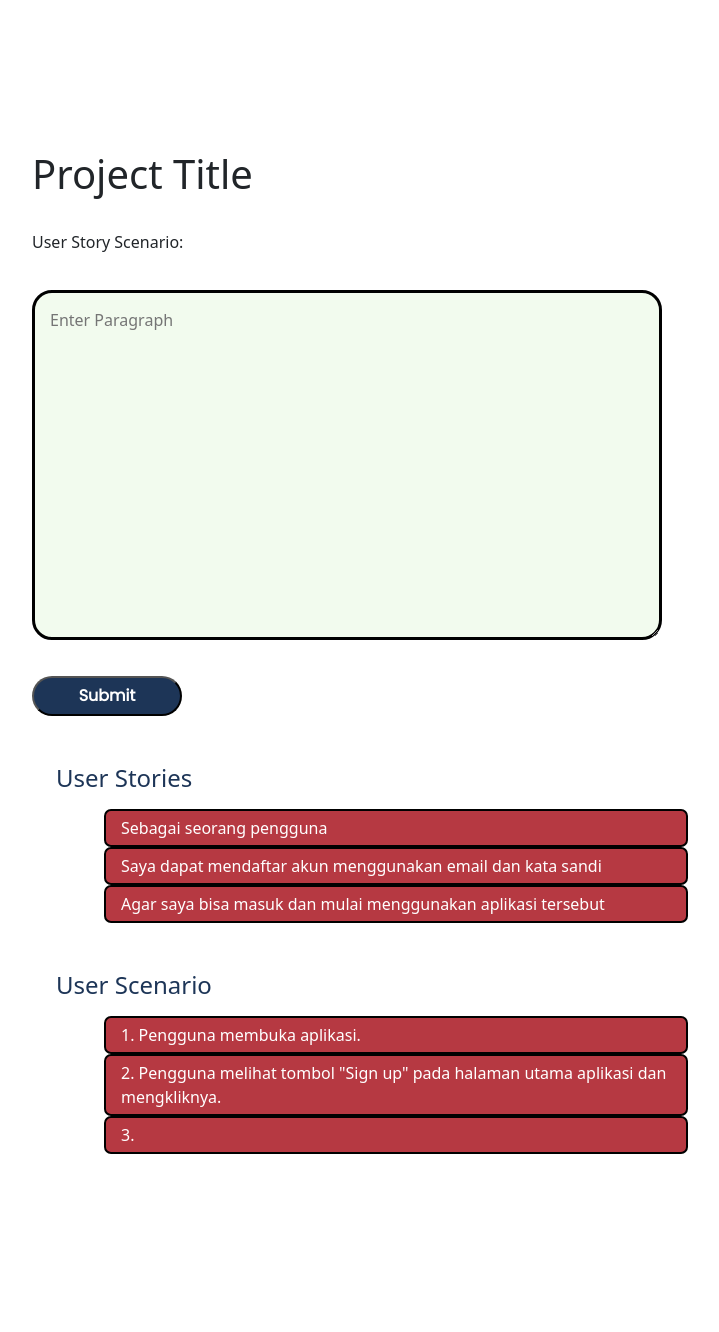
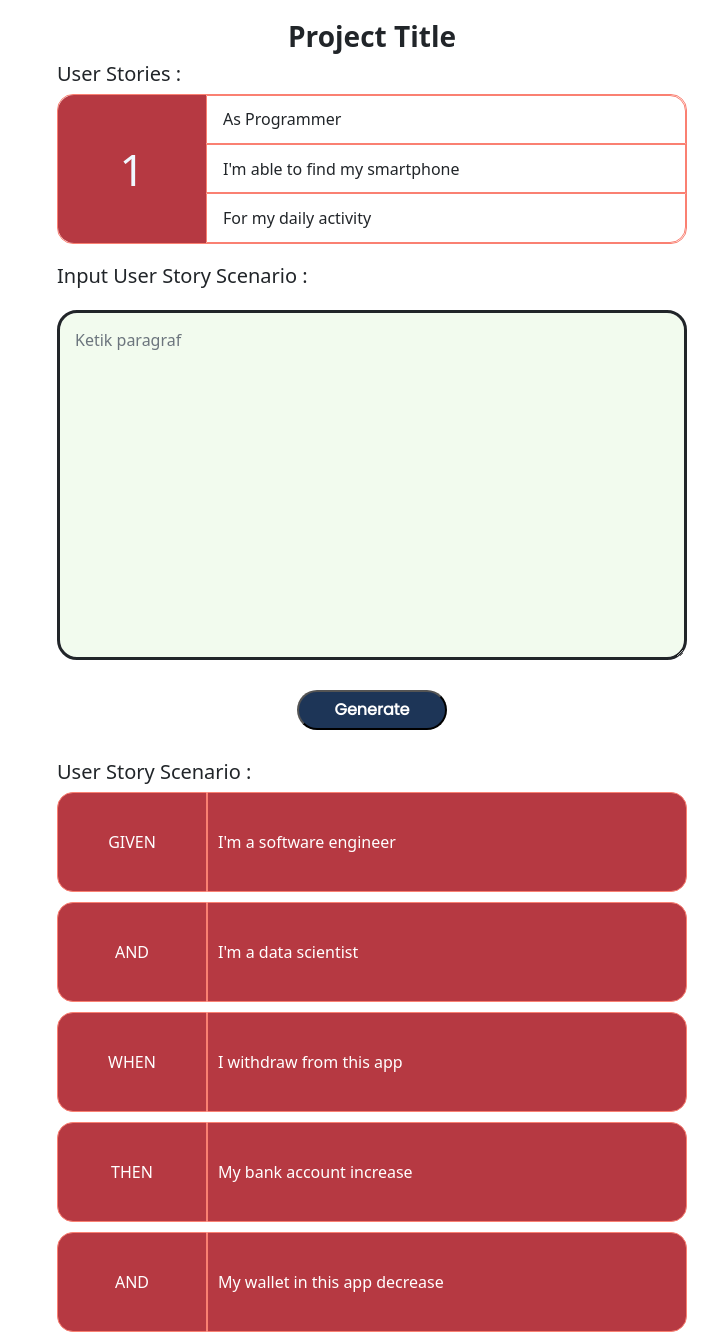
Before and after one commit to AgileRE-2023/USGenerator, a Django app: page /client/output-scenario in a window 1280 px wide. Shown: the part 90-1422 px from the top of the page, without its empty margins (268-987 px from the left). Before the commit the page ends 1244 px from the top, so only its background shows below. Run offline with Django 4.2, Linux system fonts and the light colour scheme.

Commit message:
Revisi input user story and scenario done

```diff
--- a/usg/client/static/client/user-scenario.css
+++ b/usg/client/static/client/user-scenario.css
@@ -1,36 +1,67 @@
+* {
+  margin: 0;
+  padding: 0;
+}
+
+/* sign {
+    color: #1C2331;
+    text-align: center;
+    font-family: Poppins;
+    font-size: 32px;
+    font-style: normal;
+    font-weight: 600;
+    line-height: 110%;
+    text-transform: capitalize;
+} */
+
 body {
   font-family: 'Poppins';
+  /* background-color: aqua; */
 }
+
 header {
   background-color: #b63942;
   padding: 10px 15%;
 }
+
 header img {
   height: 70px;
   width: 70px;
   border-radius: 35px;
 }
+
 header a {
   text-decoration: none;
   color: white;
   margin-right: 2.25rem;
   font-size: 25px;
 }
-main {
-  padding: 150px 300px;
+
+.Gui-user {
+  display: flex;
+  flex-direction: column;
+  align-items: center;
 }
-.item-red {
-  background-color: #b63942;
-  border: 2px black solid;
-  padding: 5px 15px;
-  color: white;
-  border-radius: 7px;
+
+.Teks-judul {
+  font-size: 28px;
+  font-weight: bold;
+  margin-top: 20px;
 }
+
+.form {
+  display: flex;
+  flex-direction: column;
+  align-items: center;
+  width: 100%;
+}
+
 .form-paragraf {
   margin-top: 20px;
   margin-bottom: 30px;
   position: relative;
 }
+
 #inputParagraf {
   border-radius: 20px;
   width: 630px;
@@ -39,14 +70,147 @@ main {
   height: 350px;
   padding: 15px;
 }
+
 .btn-submit-button {
   font-family: 'Poppins';
-  background: #1d3557;
+  background-color: #1d3557;
   width: 150px;
   height: 40px;
   border-radius: 20px;
+  color: #fff;
+  text-decoration: none;
   -webkit-border-radius: 20px;
   -moz-border-radius: 20px;
   -ms-border-radius: 20px;
   -o-border-radius: 20px;
 }
+
+.btn-submit-button a {
+  text-decoration: none;
+  color: #fff;
+}
+
+.button-link {
+  text-decoration: none;
+  color: #fff;
+}
+
+/* .output-user-story {
+  width: 100%;
+  display: flex;
+  margin-left: 600px;
+  flex-direction: column;
+} */
+.kotak {
+  width: 200px;
+  height: 200px;
+  background-color: #1d3557;
+}
+.container-user-story {
+  border: 1px solid salmon;
+  border-radius: 16px;
+  width: 630px;
+  height: 150px;
+  display: flex;
+  margin-bottom: 10px;
+}
+.numof-container {
+  border-radius: 16px 0px 0px 16px;
+  width: 150px;
+  height: auto;
+  font-size: 44px;
+  background-color: #b63942;
+  display: flex;
+  align-items: center;
+  justify-content: center;
+  text-decoration: none;
+  color: aliceblue;
+}
+.numof-container:hover {
+  color: aliceblue;
+}
+
+.as-can-for {
+  display: flex;
+  flex-direction: column;
+  font-weight: 500;
+}
+.grid-as-can-for-1 {
+  border: 1px solid salmon;
+  border-radius: 0px 16px 0px 0px;
+  width: 480px;
+  height: 50px;
+  display: flex;
+  align-items: center;
+}
+.grid-as-can-for {
+  border: 1px solid salmon;
+  width: 480px;
+  height: 50px;
+  display: flex;
+  align-items: center;
+}
+.grid-as-can-for-2 {
+  border: 1px solid salmon;
+  border-radius: 0px 0px 16px 0px;
+  width: 480px;
+  height: 50px;
+  display: flex;
+  align-items: center;
+}
+.grid-as-can-for-1 p {
+  margin-bottom: 0;
+  padding-left: 1rem;
+}
+.grid-as-can-for p {
+  margin-bottom: 0;
+  padding-left: 1rem;
+}
+.grid-as-can-for-2 p {
+  margin-bottom: 0;
+  padding-left: 1rem;
+}
+.scenario {
+  display: flex;
+  width: 630px;
+  height: 550px;
+  /* border: 1px solid salmon; */
+  margin-top: 30px;
+  flex-direction: column;
+}
+.container-scenario {
+  display: flex;
+  margin-bottom: 10px;
+}
+.type-scenario {
+  display: flex;
+  width: 150px;
+  height: 100px;
+  border: 1px solid salmon;
+  border-radius: 16px 0 0 16px;
+  align-items: center;
+  justify-content: center;
+  background-color: #b63942;
+  color: #fff;
+}
+.desc-scenario {
+  display: flex;
+  width: 480px;
+  height: 100px;
+  border: 1px solid salmon;
+  background-color: #b63942;
+  border-radius: 0 16px 16px 0;
+  align-items: center;
+  padding-left: 10px;
+  color: #fff;
+}
+.type-scenario p {
+  margin-bottom: 0px;
+}
+.desc-scenario p {
+  margin-bottom: 0px;
+}
+.input-scenario h5 {
+  margin-top: 20px;
+  margin-bottom: 2px;
+}
--- a/usg/client/templates/output-user-scenario/output_scenario.html
+++ b/usg/client/templates/output-user-scenario/output_scenario.html
@@ -1,33 +1,54 @@
-{% extends "base.html" %} {% load static %} {% block style %} {% load static %}
+{% extends "base.html" %} {% load static %} {% block style %}
 <link rel="stylesheet" href="{% static 'client/user-scenario.css' %}" />
-{% endblock %} {% block title %} output scenario {% endblock %} {% block content %}
-<div class="input">
-  <h1>Project Title</h1>
-  <form action="/action_page.php">
-    <p><label for="input-user-scenario">User Story Scenario:</label></p>
-    <textarea class="form-paragraf" id="inputParagraf" cols="100" placeholder="Enter Paragraph"></textarea>
-    <br />
-    <div class="submit-button">
-      <button class="btn-submit-button" type="button">Submit</button>
+
+{% endblock %} {% block title %} Input User {% endblock %} {% block content %}
+<div class="Gui-user">
+  <h1 class="Teks-judul">Project Title</h1>
+  <div class="output-user-story">
+    <h5>User Stories :</h5>
+    <div class="container-user-story">
+      <a class="numof-container" href="{% url 'client:output-scenario' %}">1</a>
+      <div class="as-can-for">
+        <div class="grid-as-can-for-1"><p>As Programmer</p></div>
+        <div class="grid-as-can-for"><p>I'm able to find my smartphone</p></div>
+        <div class="grid-as-can-for-2"><p>For my daily activity</p></div>
+      </div>
     </div>
-  </form>
-</div>
+    <div class="input-scenario"><h5>Input User Story Scenario :</h5></div>
+    <div class="form">
+      <div class="form-paragraf">
+        <textarea type="text" class="form-control" id="inputParagraf" placeholder="Ketik paragraf"></textarea>
+      </div>
+      <div class="submit-button">
+        <button class="btn-submit-button" type="button">
+          <a href=""> Generate </a>
+        </button>
+      </div>
+    </div>
 
-<div class="px-4 mt-5 mb-4">
-  <h4 style="color: #1d3557" class="mb-3">User Stories</h4>
-  <div class="ms-5">
-    <div class="item-red">Sebagai seorang pengguna</div>
-    <div class="item-red">Saya dapat mendaftar akun menggunakan email dan kata sandi</div>
-    <div class="item-red">Agar saya bisa masuk dan mulai menggunakan aplikasi tersebut</div>
+    <div class="scenario">
+      <h5>User Story Scenario :</h5>
+      <div class="container-scenario">
+        <div class="type-scenario"><p>GIVEN</p></div>
+        <div class="desc-scenario"><p>I'm a software engineer</p></div>
+      </div>
+      <div class="container-scenario">
+        <div class="type-scenario"><p>AND</p></div>
+        <div class="desc-scenario"><p>I'm a data scientist</p></div>
+      </div>
+      <div class="container-scenario">
+        <div class="type-scenario">WHEN</div>
+        <div class="desc-scenario"><p>I withdraw from this app</p></div>
+      </div>
+      <div class="container-scenario">
+        <div class="type-scenario"><p>THEN</p></div>
+        <div class="desc-scenario"><p>My bank account increase</p></div>
+      </div>
+      <div class="container-scenario">
+        <div class="type-scenario"><p>AND</p></div>
+        <div class="desc-scenario"><p>My wallet in this app decrease</p></div>
+      </div>
+    </div>
+    {% endblock %}
   </div>
 </div>
-
-<div class="px-4 mt-5 mb-4">
-  <h4 style="color: #1d3557" class="mb-3">User Scenario</h4>
-  <div class="ms-5">
-    <div class="item-red">1. Pengguna membuka aplikasi.</div>
-    <div class="item-red">2. Pengguna melihat tombol "Sign up" pada halaman utama aplikasi dan mengkliknya.</div>
-    <div class="item-red">3.</div>
-  </div>
-</div>
-{% endblock %}
```
Also changed, not shown: usg/client/static/client/Input.css (+70 -25 lines), usg/client/templates/input-user/input.html (+33 -25 lines).
